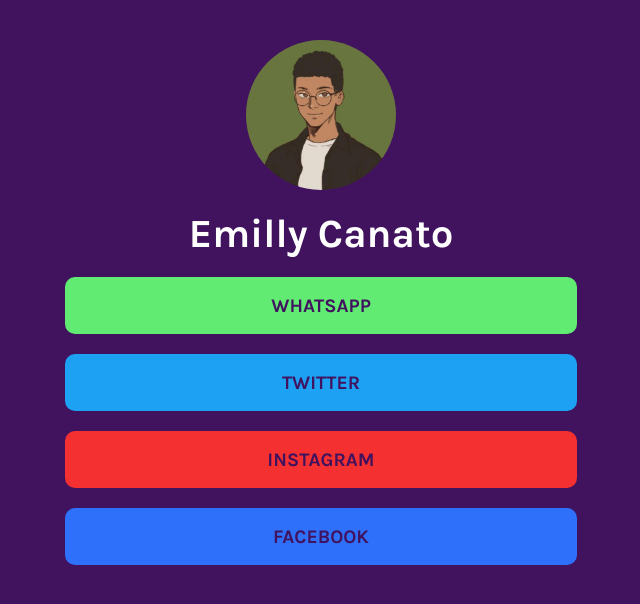
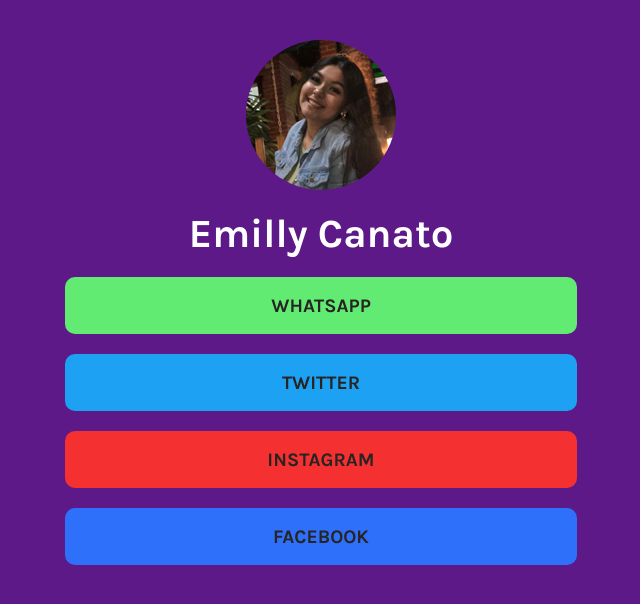
Before and after one commit to Tchykovski/Linktree-Emilly, a plain HTML site: page index.html in a window 1280 px wide. Shown: the whole page, without its empty margins (319-959 px from the left). Drawn offline with Linux system fonts and the light colour scheme.

Commit message:
Alterações de cores

```diff
--- a/index.html
+++ b/index.html
@@ -6,13 +6,13 @@
   <meta http-equiv="X-UA-Compatible" content="IE=edge">
   <meta name="viewport" content="width=device-width, initial-scale=1.0">
   <link rel="stylesheet" href="style.css">
-  <link rel="shortcut icon" href="images/Perfil GitHub.jpg" type="image/x-icon">
+  <link rel="shortcut icon" href="images/perfilEmilly.jpg" type="image/x-icon">
   <title>Contatos</title>
 </head>
 
 <body>
   <div class="link-tree">
-    <img src="images/Perfil GitHub.jpg" alt="João Márcio">
+    <img src="images/perfilEmilly.jpg" alt="João Márcio">
     <h1>Emilly Canato</h1>
     <a class="whats" href="https://api.whatsapp.com/send?phone=5519999861430" target="blank">WhatsApp</a>
     <a class="tt" href="https://twitter.com/canatoemilly" target="blank">Twitter</a>
--- a/style.css
+++ b/style.css
@@ -9,7 +9,7 @@
 }
 
 :root {
-    --bgcolor : #41135e;
+    --bgcolor : 	rgb(94, 25, 137);
     --accentcolor: #FFCC00;
 }
 
@@ -21,7 +21,7 @@ body {
 
 
 a{
-  color: #FFF;
+  color: rgb(40, 36, 36) !important;
   border-radius: 10px;
   width: 40vw !important;
 }
@@ -29,6 +29,7 @@ a{
 
 a:hover{
   width: 42vw !important;
+  color: #FFF !important;
 }
 
 
```
Also changed, not shown: images/Perfil GitHub.jpg (deleted), images/perfilEmilly.jpg (added).
